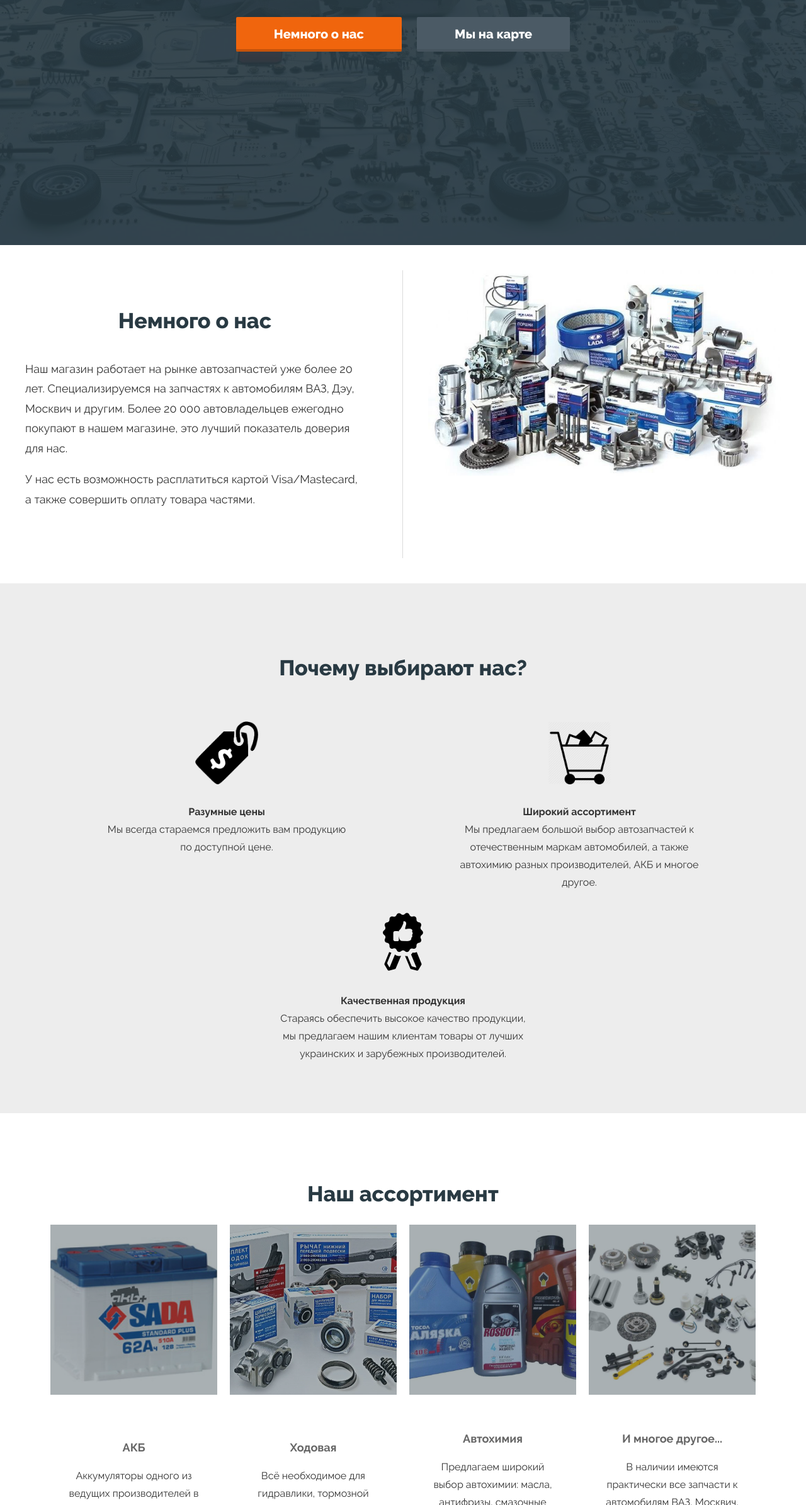
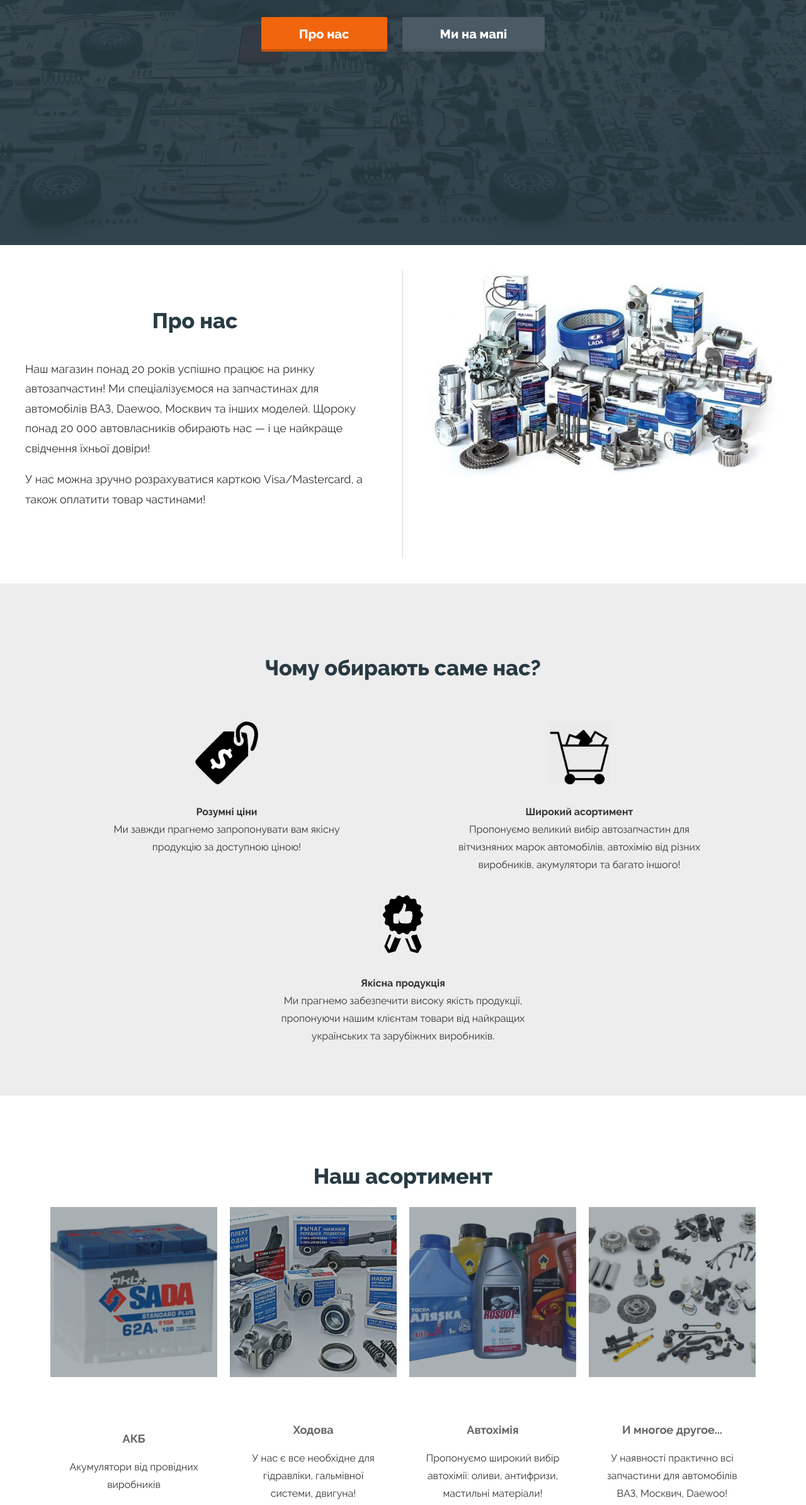
Before and after one commit to LobodaAndrey/porshen, a website: page public/index.html in a window 1280 px wide. Shown: the part 411-2800 px from the top of the page at 63% size. Drawn offline with nearby package versions, Linux system fonts and the light colour scheme; some packages are replaced by stand-ins of ours; files whose address does not match are found by name.

Commit message:
fix: translated to ukranian

```diff
--- a/public/index.html
+++ b/public/index.html
@@ -3,14 +3,14 @@
   <head>
     <meta charset="utf-8" />
 
-    <title>Автомагазин "Поршень" - Черкассы</title>
+    <title>Автомагазин "Поршень" - Черкаси</title>
     <meta
       name="description"
-      content="Магазин автозапчастей для автомобилей ВАЗ, ЗАЗ, МОСКВИЧ, ДЭУ в городе Черкассы"
+      content="Магазин автозапчастин для автомобілів ВАЗ, ЗАЗ, МОСКВИЧ, ДЕУ в місті Черкаси"
     />
     <meta
       name="keywords"
-      content="магазин, запчасти, авто, автозапчасти, ВАЗ, ЗАЗ, ДЭУ, Автохимия, Черкассы"
+      content="магазин, запчасти, автозапчастини, авто, автозапчасти, ВАЗ, ЗАЗ, ДЕУ, Автохімія, Черкаси, купити автозапчастини"
     />
     <meta name="author" content="Andrey Loboda" />
     <meta
@@ -77,15 +77,15 @@
           <i style="padding-right: 10px">Телефон: </i>
           <a href="tel:+380976375638"><strong> +38-(097)-63-75-638</strong></a>
           <br />
-          <i style="padding-right: 10px">График работы: </i
-          ><strong> 08:00 - 17:00</strong>
+          <i style="padding-right: 10px">Графік роботи: </i
+          ><strong> 08:00 - 15:00</strong>
         </div>
       </div>
       <div class="header-content grid">
         <h1>Автомагазин "Поршень"</h1>
         <div class="header-buttons">
-          <a href="#aboutSection" class="button">Немного о нас</a>
-          <a href="#contacts" class="button button-gray">Мы на карте</a>
+          <a href="#aboutSection" class="button">Про нас</a>
+          <a href="#contacts" class="button button-gray">Ми на мапі</a>
         </div>
       </div>
     </header>
@@ -93,16 +93,16 @@
     <section id="aboutSection" class="section-ready landing-section">
       <div class="container grid">
         <div class="ready-left">
-          <h2 class="s-header">Немного о нас</h2>
+          <h2 class="s-header">Про нас</h2>
           <p>
-            Наш магазин работает на рынке автозапчастей уже более 20 лет.
-            Специализируемся на запчастях к автомобилям ВАЗ, Дэу, Москвич и
-            другим. Более 20 000 автовладельцев ежегодно покупают в нашем
-            магазине, это лучший показатель доверия для нас.
+            Наш магазин понад 20 років успішно працює на ринку автозапчастин! Ми
+            спеціалізуємося на запчастинах для автомобілів ВАЗ, Daewoo, Москвич
+            та інших моделей. Щороку понад 20 000 автовласників обирають нас — і
+            це найкраще свідчення їхньої довіри!
           </p>
           <p>
-            У нас есть возможность расплатиться картой Visa/Mastecard, а также
-            совершить оплату товара частями.
+            У нас можна зручно розрахуватися карткою Visa/Mastercard, а також
+            оплатити товар частинами!
           </p>
         </div>
         <div class="ready-right">
@@ -112,7 +112,7 @@
     </section>
 
     <section class="advantages-section container">
-      <h3 class="s-header">Почему выбирают нас?</h3>
+      <h3 class="s-header">Чому обирають саме нас?</h3>
       <div class="advant-list">
         <div class="adv-item">
           <img
@@ -120,8 +120,11 @@
             src="img/price-icon.png"
             alt=""
           />
-          <h4>Разумные цены</h4>
-          <p>Мы всегда стараемся предложить вам продукцию по доступной цене.</p>
+          <h4>Розумні ціни</h4>
+          <p>
+            Ми завжди прагнемо запропонувати вам якісну продукцію за доступною
+            ціною!
+          </p>
         </div>
         <div class="adv-item">
           <img
@@ -129,11 +132,11 @@
             src="img/goods-icon.png"
             alt=""
           />
-          <h4>Широкий ассортимент</h4>
+          <h4>Широкий асортимент</h4>
           <p>
-            Мы предлагаем большой выбор автозапчастей к отечественным маркам
-            автомобилей, а также автохимию разных производителей, АКБ и многое
-            другое.
+            Пропонуємо великий вибір автозапчастин для вітчизняних марок
+            автомобілів, автохімію від різних виробників, акумулятори та багато
+            іншого!
           </p>
         </div>
         <div class="adv-item">
@@ -142,10 +145,10 @@
             src="img/quality-icon.png"
             alt=""
           />
-          <h4>Качественная продукция</h4>
+          <h4>Якісна продукція</h4>
           <p>
-            Стараясь обеспечить высокое качество продукции, мы предлагаем нашим
-            клиентам товары от лучших украинских и зарубежных производителей.
+            Ми прагнемо забезпечити високу якість продукції, пропонуючи нашим
+            клієнтам товари від найкращих українських та зарубіжних виробників.
           </p>
         </div>
       </div>
@@ -153,7 +156,7 @@
 
     <section class="landing-section section-goods">
       <div class="container">
-        <h2 class="s-header">Наш ассортимент</h2>
+        <h2 class="s-header">Наш асортимент</h2>
 
         <div class="goods-home grid">
           <div class="goods-item grid">
@@ -163,7 +166,7 @@
             ></span>
             <span class="goods-item-content grid">
               <h4>АКБ</h4>
-              <p>Аккумуляторы одного из ведущих производителей в Украине</p>
+              <p>Акумулятори від провідних виробників</p>
             </span>
           </div>
 
@@ -173,9 +176,10 @@
               style="background-image: url(img/hodovaya.jpg)"
             ></span>
             <span class="goods-item-content grid">
-              <h4>Ходовая</h4>
+              <h4>Ходова</h4>
               <p>
-                Всё необходимое для гидравлики, тормозной системы, двигателя
+                У нас є все необхідне для гідравліки, гальмівної системи,
+                двигуна!
               </p>
             </span>
           </div>
@@ -186,10 +190,10 @@
               style="background-image: url(img/autochem.jpg)"
             ></span>
             <span class="goods-item-content grid">
-              <h4>Автохимия</h4>
+              <h4>Автохімія</h4>
               <p>
-                Предлагаем широкий выбор автохимии: масла, антифризы, смазочные
-                материалы
+                Пропонуємо широкий вибір автохімії: оливи, антифризи, мастильні
+                матеріали!
               </p>
             </span>
           </div>
@@ -202,8 +206,8 @@
             <span class="goods-item-content grid">
               <h4>И многое другое...</h4>
               <p>
-                В наличии имеются практически все запчасти к автомобилям ВАЗ,
-                Москвич, Дэу
+                У наявності практично всі запчастини для автомобілів ВАЗ,
+                Москвич, Daewoo!
               </p>
             </span>
           </div>
@@ -212,7 +216,7 @@
     </section>
 
     <section class="trademarks-section">
-      <h2 class="s-header">Мы работаем с известными производителями</h2>
+      <h2 class="s-header">Ми співпрацюємо з відомими виробниками!</h2>
       <ul class="trademarks-list">
         <li class="trademarks-item">
           <img class="img-responsive" src="img/prod-1.png" alt="" />
@@ -230,7 +234,7 @@
     </section>
 
     <section class="review-section">
-      <h2 class="s-header">Отзывы наших клиентов</h2>
+      <h2 class="s-header">Відгуки наших клієнтів</h2>
       <div class="my-slider">
         <div class="review-item">
           <div class="review-header">
@@ -238,12 +242,12 @@
               class="review-avatar"
               style="background-image: url(img/person1.jpg)"
             ></div>
-            <h3 class="review-name">Дмитрий</h3>
+            <h3 class="review-name">Дмитро</h3>
           </div>
           <div class="review-body">
             <p>
-              Уже более 10 лет покупаю запчасти в "Поршне". Пожалуй, лучшее
-              соотношение "цена-качество" в сфере автозапчастей.
+              Вже понад 10 років купую запчастини в "Поршні". Напевно, це
+              найкраще співвідношення ціни та якості на ринку автозапчастин!
             </p>
           </div>
         </div>
@@ -253,13 +257,13 @@
               class="review-avatar"
               style="background-image: url(img/person2.jpg)"
             ></div>
-            <h3 class="review-name">Ирина</h3>
+            <h3 class="review-name">Ірина</h3>
           </div>
           <div class="review-body">
             <p>
-              Видно, что специалист очень хорошо разбирается в автомобилях -
-              всегда может подсказать по преимуществам того или иного товара,
-              что немаловажно. Буду обращаться еще, спасибо!
+              Видно, що спеціаліст дуже добре розбирається в автомобілях —
+              завжди може підказати щодо переваг того чи іншого товару, що дуже
+              важливо. Буду звертатися ще, дякую!
             </p>
           </div>
         </div>
@@ -273,7 +277,7 @@
           </div>
           <div class="review-body">
             <p>
-              Всегда покупаю здесь автохимию - качеством доволен, однозначно
+              Завжди купую тут автохімію — якістю задоволений, однозначно
               рекомендую!
             </p>
           </div>
@@ -286,8 +290,8 @@
       <div class="map-wrapper">
         <div class="adress-info">
           <span
-            >Мы находимся по адресу:<br />г. Черкассы, ул. Надпильна, 411
-            (Бывшая Ильина)</span
+            >Мы знаходимось за адресою:<br />м. Черкаси, вул. Надпільна,
+            411</span
           >
           <br />
           <span>Телефон: +38-(097)-63-75-638</span>
@@ -308,7 +312,7 @@
         <div class="footer-logo">
           <span>Автомагазин "Поршень"</span>
         </div>
-        <div class="footer-copy">~2022~</div>
+        <div class="footer-copy">~2025~</div>
       </div>
     </footer>
 
```
